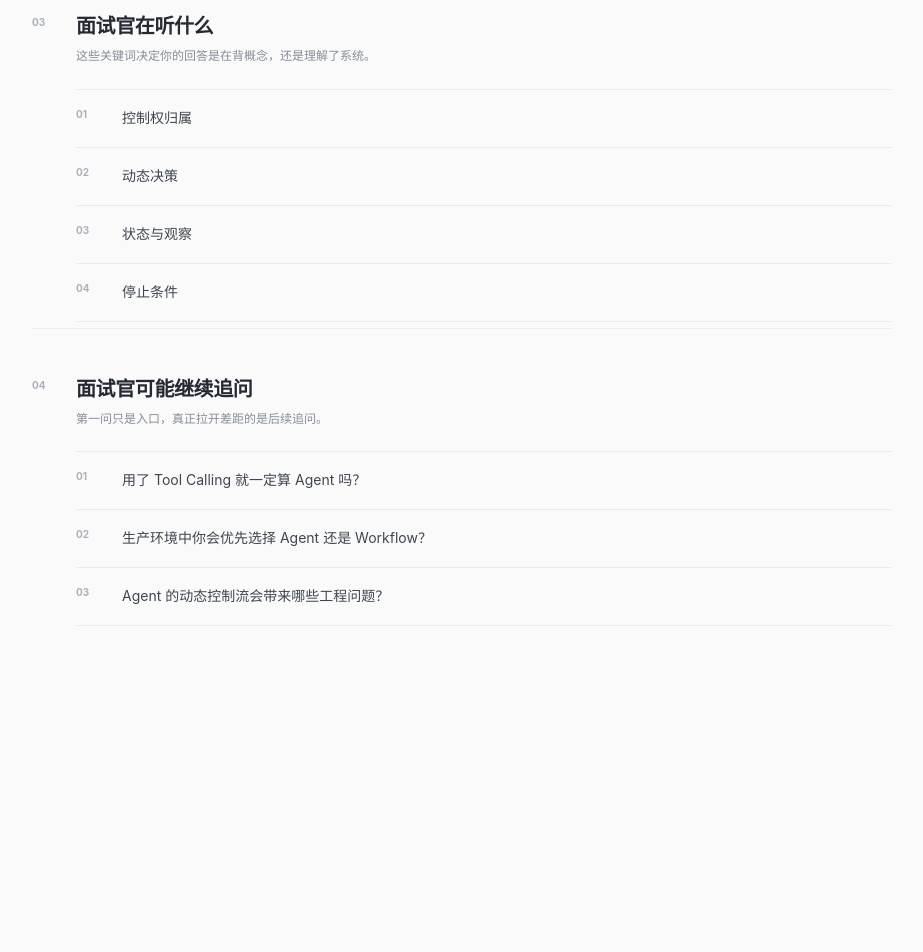
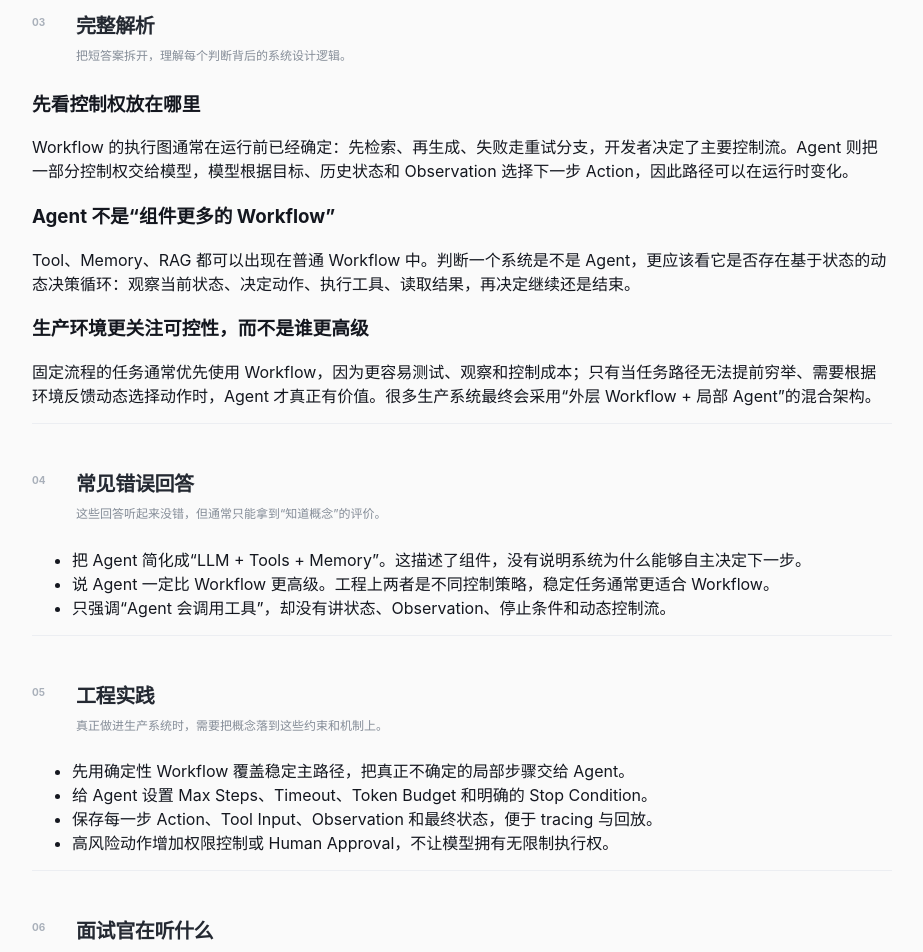
Before and after one commit to 1264585648/interview, a Next.js app: page /questions/agent-vs-workflow in a window 1280 px wide. Shown: the part 1100-2052 px from the top of the page, without its empty margins (178-1101 px from the left). Before the commit the page ends 1818 px from the top, so only its background shows below. Built offline with nearby package versions, Linux system fonts and the light colour scheme.

Commit message:
Add deep-dive learning sections to question detail

```diff
--- a/app/questions/[slug]/page.tsx
+++ b/app/questions/[slug]/page.tsx
@@ -47,7 +47,7 @@ export default async function QuestionDetailPage({ params }: Props) {
             </div>
 
             <h1>{question.title}</h1>
-            <p className={styles.lead}>先像真实面试一样回答，再看参考答案和考察点。重点不是背定义，而是把判断过程讲清楚。</p>
+            <p className={styles.lead}>先像真实面试一样回答，再看参考答案和完整解析。目标不是背答案，而是理解面试官为什么问、工程上怎么做。</p>
 
             <div className={styles.topics}>
               <span>考察：</span>
@@ -81,6 +81,54 @@ export default async function QuestionDetailPage({ params }: Props) {
             <div className={styles.sectionTitle}>
               <span>03</span>
               <div>
+                <h2>完整解析</h2>
+                <p>把短答案拆开，理解每个判断背后的系统设计逻辑。</p>
+              </div>
+            </div>
+            <div className={styles.deepDive}>
+              {question.deepDive.map((item) => (
+                <article key={item.title} className={styles.deepDiveBlock}>
+                  <h3>{item.title}</h3>
+                  <p>{item.content}</p>
+                </article>
+              ))}
+            </div>
+          </section>
+
+          <section className={styles.articleSection}>
+            <div className={styles.sectionTitle}>
+              <span>04</span>
+              <div>
+                <h2>常见错误回答</h2>
+                <p>这些回答听起来没错，但通常只能拿到“知道概念”的评价。</p>
+              </div>
+            </div>
+            <ul className={styles.mistakeList}>
+              {question.commonMistakes.map((mistake) => (
+                <li key={mistake}>{mistake}</li>
+              ))}
+            </ul>
+          </section>
+
+          <section className={styles.articleSection}>
+            <div className={styles.sectionTitle}>
+              <span>05</span>
+              <div>
+                <h2>工程实践</h2>
+                <p>真正做进生产系统时，需要把概念落到这些约束和机制上。</p>
+              </div>
+            </div>
+            <ul className={styles.practiceList}>
+              {question.engineeringPractice.map((item) => (
+                <li key={item}>{item}</li>
+              ))}
+            </ul>
+          </section>
+
+          <section className={styles.articleSection}>
+            <div className={styles.sectionTitle}>
+              <span>06</span>
+              <div>
                 <h2>面试官在听什么</h2>
                 <p>这些关键词决定你的回答是在背概念，还是理解了系统。</p>
               </div>
@@ -97,7 +145,7 @@ export default async function QuestionDetailPage({ params }: Props) {
 
           <section className={styles.articleSection}>
             <div className={styles.sectionTitle}>
-              <span>04</span>
+              <span>07</span>
               <div>
                 <h2>面试官可能继续追问</h2>
                 <p>第一问只是入口，真正拉开差距的是后续追问。</p>
```
